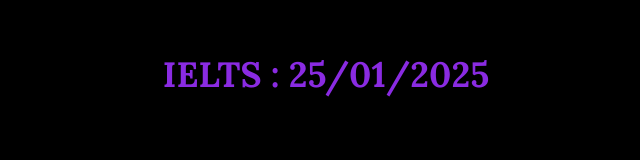
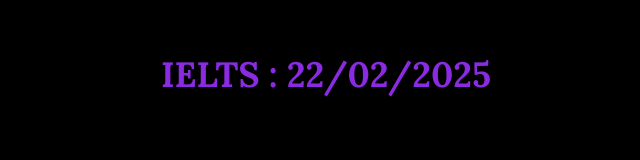
Before and after one commit to akramthedev/die-deutsch-traum, a React (Create React App) app: page / in a window 1280 px wide. Shown: the part 168-328 px from the top of the page, without its empty margins (314-954 px from the left). Built offline with nearby package versions, Linux system fonts and the light colour scheme.

Commit message:
Update Home.jsx

```diff
--- a/src/Home.jsx
+++ b/src/Home.jsx
@@ -74,7 +74,7 @@ const Home = () => {
     <div className='Home'>
       <div className="Home2">
         <h1>
-          {isTimeUp ? "Timer completed" : "IELTS : 25/01/2025"}
+          {isTimeUp ? "Timer completed" : "IELTS : 22/02/2025"}
         </h1>
         <div className="Timer">
           {formatTime()}
```
